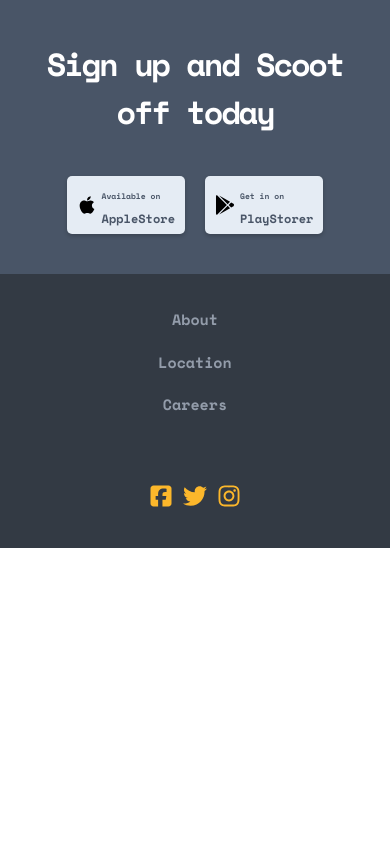
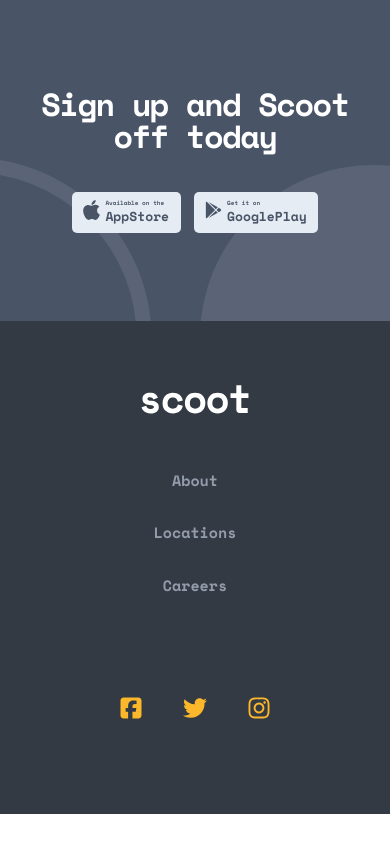
Before and after one commit to sam-sepiol1/scoot-project-becode, a plain HTML site: page index.html in a window 390 px wide. Drawn offline with nearby package versions, Linux system fonts and the light colour scheme.

Commit message:
footer responsive done | footer.scss done | rename folder images to assets | add images for footer

```diff
--- a/index.html
+++ b/index.html
@@ -1,83 +1,100 @@
 <!DOCTYPE html>
 <html lang="en">
-
   <head>
-	<meta charset="UTF-8">
-	<meta name="viewport" content="width=device-width, initial-scale=1.0">
-	<link rel="stylesheet" href="./css/style.css">
+    <meta charset="UTF-8" />
+    <meta name="viewport" content="width=device-width, initial-scale=1.0" />
+    <link rel="stylesheet" href="./css/style.css" />
     <title>Scoot</title>
   </head>
+  <body>
+    <footer class="footer">
+      <div class="footer-container">
+        <section class="footer-signup" aria-label="signup section">
+          <div class="footer-title">
+            <h1>Sign up and Scoot off today</h1>
+          </div>
 
-<body>
-
-	<div class="footer">
-
-		<!-- <div class="footer-background">
-<div class="footer-background-circle footer-background-circle-dark"></div>
-<div class="footer-background-circle footer-background-circle-dark"></div>
-<div class="footer-background-circle footer-background-circle--light"></div>
-</div> -->
-
-		<div class="footer-content">
-			<div class="footer-content-signup">
-				<div class="footer-content-signup-title"><h2>Sign up and Scoot off today</h2></div>
-
-				<div class="footer-content-signup-download">
-					<a href="#" class="footer-content-signup-download-button">
-						<svg xmlns="http://www.w3.org/2000/svg"
-							viewBox="0 0 384 512"><!--!Font Awesome Free 6.6.0 by @fontawesome - https://fontawesome.com License - https://fontawesome.com/license/free Copyright 2024 Fonticons, Inc.-->
+            <div class="footer-buttons">
+                <a href="#" class="footer-button">
+                    <svg xmlns="http://www.w3.org/2000/svg" viewBox="0 0 384 512">
+                      <!--!Font Awesome Free 6.6.0 by @fontawesome - https://fontawesome.com License - https://fontawesome.com/license/free Copyright 2024 Fonticons, Inc.-->
                       <path
-								d="M318.7 268.7c-.2-36.7 16.4-64.4 50-84.8-18.8-26.9-47.2-41.7-84.7-44.6-35.5-2.8-74.3 20.7-88.5 20.7-15 0-49.4-19.7-76.4-19.7C63.3 141.2 4 184.8 4 273.5q0 39.3 14.4 81.2c12.8 36.7 59 126.7 107.2 125.2 25.2-.6 43-17.9 75.8-17.9 31.8 0 48.3 17.9 76.4 17.9 48.6-.7 90.4-82.5 102.6-119.3-65.2-30.7-61.7-90-61.7-91.9zm-56.6-164.2c27.3-32.4 24.8-61.9 24-72.5-24.1 1.4-52 16.4-67.9 34.9-17.5 19.8-27.8 44.3-25.6 71.9 26.1 2 49.9-11.4 69.5-34.3z" />
+                        d="M318.7 268.7c-.2-36.7 16.4-64.4 50-84.8-18.8-26.9-47.2-41.7-84.7-44.6-35.5-2.8-74.3 20.7-88.5 20.7-15 0-49.4-19.7-76.4-19.7C63.3 141.2 4 184.8 4 273.5q0 39.3 14.4 81.2c12.8 36.7 59 126.7 107.2 125.2 25.2-.6 43-17.9 75.8-17.9 31.8 0 48.3 17.9 76.4 17.9 48.6-.7 90.4-82.5 102.6-119.3-65.2-30.7-61.7-90-61.7-91.9zm-56.6-164.2c27.3-32.4 24.8-61.9 24-72.5-24.1 1.4-52 16.4-67.9 34.9-17.5 19.8-27.8 44.3-25.6 71.9 26.1 2 49.9-11.4 69.5-34.3z"
+                      />
                     </svg>
-
-							<div class="footer-content-signup-download-button-info">
-								<span class="footer-content-signup-download-button-info-subtitle">
-									Available on
-								</span> <br>
-								<span class="footer-content-signup-download-button-info-title">
-									AppleStore
-								</span>
+                    <div class="footer-button-content">
+                      <p class="footer-button-content-subtitle">
+                        Available on the
+                      </p>
+                      <p class="footer-button-content-title">
+                        AppStore
+                      </p>
                     </div>
                   </a>
-
-					<a href="#" class="footer-content-signup-download-button">
-						<svg xmlns="http://www.w3.org/2000/svg"
-							viewBox="0 0 512 512"><!--!Font Awesome Free 6.6.0 by @fontawesome - https://fontawesome.com License - https://fontawesome.com/license/free Copyright 2024 Fonticons, Inc.-->
+                  <a href="#" class="footer-button">
+                    <svg xmlns="http://www.w3.org/2000/svg" viewBox="0 0 512 512">
+                      <!--!Font Awesome Free 6.6.0 by @fontawesome - https://fontawesome.com License - https://fontawesome.com/license/free Copyright 2024 Fonticons, Inc.-->
                       <path
-								d="M325.3 234.3L104.6 13l280.8 161.2-60.1 60.1zM47 0C34 6.8 25.3 19.2 25.3 35.3v441.3c0 16.1 8.7 28.5 21.7 35.3l256.6-256L47 0zm425.2 225.6l-58.9-34.1-65.7 64.5 65.7 64.5 60.1-34.1c18-14.3 18-46.5-1.2-60.8zM104.6 499l280.8-161.2-60.1-60.1L104.6 499z" />
+                        d="M325.3 234.3L104.6 13l280.8 161.2-60.1 60.1zM47 0C34 6.8 25.3 19.2 25.3 35.3v441.3c0 16.1 8.7 28.5 21.7 35.3l256.6-256L47 0zm425.2 225.6l-58.9-34.1-65.7 64.5 65.7 64.5 60.1-34.1c18-14.3 18-46.5-1.2-60.8zM104.6 499l280.8-161.2-60.1-60.1L104.6 499z"
+                      />
                     </svg>
-
-							<div class="footer-content-signup-download-button-info">
-								<span class="footer-content-signup-download-button-info-subtitle">
-									Get in on
-								</span> <br>
-								<span class="footer-content-signup-download-button-info-title">
-									PlayStorer
-								</span>
+                    <div class="footer-button-content">
+                      <p class="footer-button-content-subtitle">
+                        Get it on
+                      </p>
+                      <p class="footer-button-content-title">
+                        GooglePlay
+                      </p>
                     </div>
                   </a>
+            </div>
+        </section>
+        <nav class="footer-navbar" aria-label="footer navigation">
+            <div class="footer-navbar-container">
 
+                <div class="footer-navbar-links">
+                    <img src="../assets/scoot-logo.svg" alt="scoot-logo" />
+                    <ul class="footer-navbar-linkslist">
+                        <li><a href="#" class="footer-navbar-link">About</a></li>
+                        <li><a href="#" class="footer-navbar-link">Locations</a></li>
+                        <li><a href="#" class="footer-navbar-link">Careers</a></li>
+                    </ul>
                 </div>
+                <ul class="footer-navbar-socialicons">
+                    <li>
+                      <a href="#">
+                        <svg xmlns="http://www.w3.org/2000/svg" viewBox="0 0 448 512">
+                          <!--!Font Awesome Free 6.6.0 by @fontawesome - https://fontawesome.com License - https://fontawesome.com/license/free Copyright 2024 Fonticons, Inc.-->
+                          <path
+                            d="M64 32C28.7 32 0 60.7 0 96V416c0 35.3 28.7 64 64 64h98.2V334.2H109.4V256h52.8V222.3c0-87.1 39.4-127.5 125-127.5c16.2 0 44.2 3.2 55.7 6.4V172c-6-.6-16.5-1-29.6-1c-42 0-58.2 15.9-58.2 57.2V256h83.6l-14.4 78.2H255V480H384c35.3 0 64-28.7 64-64V96c0-35.3-28.7-64-64-64H64z"
+                          />
+                        </svg>
+                      </a>
+                    </li>
+                    <li>
+                      <a href="#">
+                        <svg xmlns="http://www.w3.org/2000/svg" viewBox="0 0 512 512">
+                          <!--!Font Awesome Free 6.6.0 by @fontawesome - https://fontawesome.com License - https://fontawesome.com/license/free Copyright 2024 Fonticons, Inc.-->
+                          <path
+                            d="M459.4 151.7c.3 4.5 .3 9.1 .3 13.6 0 138.7-105.6 298.6-298.6 298.6-59.5 0-114.7-17.2-161.1-47.1 8.4 1 16.6 1.3 25.3 1.3 49.1 0 94.2-16.6 130.3-44.8-46.1-1-84.8-31.2-98.1-72.8 6.5 1 13 1.6 19.8 1.6 9.4 0 18.8-1.3 27.6-3.6-48.1-9.7-84.1-52-84.1-103v-1.3c14 7.8 30.2 12.7 47.4 13.3-28.3-18.8-46.8-51-46.8-87.4 0-19.5 5.2-37.4 14.3-53 51.7 63.7 129.3 105.3 216.4 109.8-1.6-7.8-2.6-15.9-2.6-24 0-57.8 46.8-104.9 104.9-104.9 30.2 0 57.5 12.7 76.7 33.1 23.7-4.5 46.5-13.3 66.6-25.3-7.8 24.4-24.4 44.8-46.1 57.8 21.1-2.3 41.6-8.1 60.4-16.2-14.3 20.8-32.2 39.3-52.6 54.3z"
+                          />
+                        </svg>
+                      </a>
+                    </li>
+                    <li>
+                      <a href="#">
+                        <svg xmlns="http://www.w3.org/2000/svg" viewBox="0 0 448 512">
+                          <!--!Font Awesome Free 6.6.0 by @fontawesome - https://fontawesome.com License - https://fontawesome.com/license/free Copyright 2024 Fonticons, Inc.-->
+                          <path
+                            d="M224.1 141c-63.6 0-114.9 51.3-114.9 114.9s51.3 114.9 114.9 114.9S339 319.5 339 255.9 287.7 141 224.1 141zm0 189.6c-41.1 0-74.7-33.5-74.7-74.7s33.5-74.7 74.7-74.7 74.7 33.5 74.7 74.7-33.6 74.7-74.7 74.7zm146.4-194.3c0 14.9-12 26.8-26.8 26.8-14.9 0-26.8-12-26.8-26.8s12-26.8 26.8-26.8 26.8 12 26.8 26.8zm76.1 27.2c-1.7-35.9-9.9-67.7-36.2-93.9-26.2-26.2-58-34.4-93.9-36.2-37-2.1-147.9-2.1-184.9 0-35.8 1.7-67.6 9.9-93.9 36.1s-34.4 58-36.2 93.9c-2.1 37-2.1 147.9 0 184.9 1.7 35.9 9.9 67.7 36.2 93.9s58 34.4 93.9 36.2c37 2.1 147.9 2.1 184.9 0 35.9-1.7 67.7-9.9 93.9-36.2 26.2-26.2 34.4-58 36.2-93.9 2.1-37 2.1-147.8 0-184.8zM398.8 388c-7.8 19.6-22.9 34.7-42.6 42.6-29.5 11.7-99.5 9-132.1 9s-102.7 2.6-132.1-9c-19.6-7.8-34.7-22.9-42.6-42.6-11.7-29.5-9-99.5-9-132.1s-2.6-102.7 9-132.1c7.8-19.6 22.9-34.7 42.6-42.6 29.5-11.7 99.5-9 132.1-9s102.7-2.6 132.1 9c19.6 7.8 34.7 22.9 42.6 42.6 11.7 29.5 9 99.5 9 132.1s2.7 102.7-9 132.1z"
+                          />
+                        </svg>
+                      </a>
+                    </li>
+                  </ul>
             </div>
-
-			<div class="footer-content-nav">
-				<div class="footer-content-nav-link">
-
-					<a href="#" class="footer-content-nav-link">About</a>
-					<a href="#" class="footer-content-nav-link">Location</a>
-					<a href="#" class="footer-content-nav-link">Careers</a>
+        </nav>
       </div>
-
-				<div class="footer-content-social">
-					<a href="#"><svg xmlns="http://www.w3.org/2000/svg" viewBox="0 0 448 512"><!--!Font Awesome Free 6.6.0 by @fontawesome - https://fontawesome.com License - https://fontawesome.com/license/free Copyright 2024 Fonticons, Inc.--><path d="M64 32C28.7 32 0 60.7 0 96V416c0 35.3 28.7 64 64 64h98.2V334.2H109.4V256h52.8V222.3c0-87.1 39.4-127.5 125-127.5c16.2 0 44.2 3.2 55.7 6.4V172c-6-.6-16.5-1-29.6-1c-42 0-58.2 15.9-58.2 57.2V256h83.6l-14.4 78.2H255V480H384c35.3 0 64-28.7 64-64V96c0-35.3-28.7-64-64-64H64z"/></svg></a>
-					<a href="#"><svg xmlns="http://www.w3.org/2000/svg" viewBox="0 0 512 512"><!--!Font Awesome Free 6.6.0 by @fontawesome - https://fontawesome.com License - https://fontawesome.com/license/free Copyright 2024 Fonticons, Inc.--><path d="M459.4 151.7c.3 4.5 .3 9.1 .3 13.6 0 138.7-105.6 298.6-298.6 298.6-59.5 0-114.7-17.2-161.1-47.1 8.4 1 16.6 1.3 25.3 1.3 49.1 0 94.2-16.6 130.3-44.8-46.1-1-84.8-31.2-98.1-72.8 6.5 1 13 1.6 19.8 1.6 9.4 0 18.8-1.3 27.6-3.6-48.1-9.7-84.1-52-84.1-103v-1.3c14 7.8 30.2 12.7 47.4 13.3-28.3-18.8-46.8-51-46.8-87.4 0-19.5 5.2-37.4 14.3-53 51.7 63.7 129.3 105.3 216.4 109.8-1.6-7.8-2.6-15.9-2.6-24 0-57.8 46.8-104.9 104.9-104.9 30.2 0 57.5 12.7 76.7 33.1 23.7-4.5 46.5-13.3 66.6-25.3-7.8 24.4-24.4 44.8-46.1 57.8 21.1-2.3 41.6-8.1 60.4-16.2-14.3 20.8-32.2 39.3-52.6 54.3z"/></svg></a>
-					<a href="#"><svg xmlns="http://www.w3.org/2000/svg" viewBox="0 0 448 512"><!--!Font Awesome Free 6.6.0 by @fontawesome - https://fontawesome.com License - https://fontawesome.com/license/free Copyright 2024 Fonticons, Inc.--><path d="M224.1 141c-63.6 0-114.9 51.3-114.9 114.9s51.3 114.9 114.9 114.9S339 319.5 339 255.9 287.7 141 224.1 141zm0 189.6c-41.1 0-74.7-33.5-74.7-74.7s33.5-74.7 74.7-74.7 74.7 33.5 74.7 74.7-33.6 74.7-74.7 74.7zm146.4-194.3c0 14.9-12 26.8-26.8 26.8-14.9 0-26.8-12-26.8-26.8s12-26.8 26.8-26.8 26.8 12 26.8 26.8zm76.1 27.2c-1.7-35.9-9.9-67.7-36.2-93.9-26.2-26.2-58-34.4-93.9-36.2-37-2.1-147.9-2.1-184.9 0-35.8 1.7-67.6 9.9-93.9 36.1s-34.4 58-36.2 93.9c-2.1 37-2.1 147.9 0 184.9 1.7 35.9 9.9 67.7 36.2 93.9s58 34.4 93.9 36.2c37 2.1 147.9 2.1 184.9 0 35.9-1.7 67.7-9.9 93.9-36.2 26.2-26.2 34.4-58 36.2-93.9 2.1-37 2.1-147.8 0-184.8zM398.8 388c-7.8 19.6-22.9 34.7-42.6 42.6-29.5 11.7-99.5 9-132.1 9s-102.7 2.6-132.1-9c-19.6-7.8-34.7-22.9-42.6-42.6-11.7-29.5-9-99.5-9-132.1s-2.6-102.7 9-132.1c7.8-19.6 22.9-34.7 42.6-42.6 29.5-11.7 99.5-9 132.1-9s102.7-2.6 132.1 9c19.6 7.8 34.7 22.9 42.6 42.6 11.7 29.5 9 99.5 9 132.1s2.7 102.7-9 132.1z"/></svg></a>
-				</div>
-			</div>
-		</div>
-
-	</div>
-
+    </footer>
   </body>
-
 </html>
--- a/styles/_footer.scss
+++ b/styles/_footer.scss
@@ -1,86 +1,190 @@
 @use "colors" as *;
 
 .footer {
+    width: 100%;
+    min-width: 375px;
+    font-family: "Space Mono";
 
-    background-color: $dark-navy;
-    width: 100%;
-    font-family: "Space Mono", monospace;
-    &-content {
-        display:grid;
-        grid-template-rows: 1fr 1fr;
-        &-signup {
+    //Background image
+    background: url(../assets/circles.svg) $dark-navy;
+    background-repeat: no-repeat;
+    overflow: hidden;
+    background-position: right -157px top 157px;
+    //-------------------
+
+    ul {
+        list-style-type: none;
+        padding: 0;
+        margin: 0;
+    }
+
+    &-navbar {
+        width: 100%;
+        background-color: #333a44;
+        img {
+            width: 108px;
+            height: 29px;
+        }
+        &-container {
+            width: inherit;
+            padding: 64px 128px 88px 128px;
             display: flex;
             flex-direction: column;
-            justify-content: center;
+            gap: 85px;
+        }
+
+        &-links {
+            display: flex;
+            flex-direction: column;
+            gap: 40px;
+            font-size: 15px;
+            font-weight: bold;
+            line-height: 3.5;
             align-items: center;
-            padding: 40px;
-            gap: 40px;
-            &-title {
-                text-align: center;
-                h2 {
 
-                    color: #ffff;
-                    font-size: 32px;
-
+            a {
+                &:hover {
+                    color: $yellow;
                 }
-
-            }
-
-            &-download {
-                display: flex;
-                gap: 20px;
-                &-button{
-                    background-color: $light-grey;
-                    color: $dark-navy;
-                    text-decoration: none;
-                    border-radius: 5px;
-                    width: max-content;
-                    box-shadow: 0 2px 4px rgba(0, 0, 0, 0.2);
-                    display:flex;
-                    align-items: center;
-                    gap: 5px;
-                    &-info {
-                        &-title {
-                            font-size:12px;
-                            }
-                            &-subtitle{
-                                font-size:8px;
-                            }
-                    }
-
-                }
-
-            }
-
-            svg {
-                width: 20px;
-                height: 20px;
             }
         }
 
-        &-nav {
+        &-linkslist {
             display: flex;
             flex-direction: column;
-            justify-content: space-around;
             align-items: center;
-            background-color: #333a44;
-            &-link {
-                display: flex;
-                flex-direction: column;
-                align-items: center;
-                color: $dim-grey;
-                font-size: 15px;
-                gap: 20px
+        }
+
+        &-link {
+            text-decoration: none;
+            color: $dim-grey;
+        }
+        svg {
+            width: 24px;
+            height: 24px;
+            fill: $yellow;
+            &:hover {
+                fill: $light-grey;
             }
-            svg {
-                width: 24px;
-                height: 24px;
-                fill:$yellow;
+        }
+
+        &-socialicons {
+            display: flex;
+            justify-content: center;
+            gap: 40px;
+        }
+    }
+
+    &-signup {
+        position: relative;
+        overflow: hidden;
+        padding: 88px 32px;
+        display: flex;
+        flex-direction: column;
+        color: #ffff;
+        gap: 40px;
+        align-items: center;
+        h1 {
+            text-align: center;
+            font-size: 32px;
+            line-height: 32px;
+            letter-spacing: -1.5px;
+        }
+    }
+
+
+
+    &-buttons {
+        display: flex;
+        gap: 13px;
+    }
+
+    &-button {
+        display: flex;
+        background-color: $light-grey;
+        font-family: "Space Mono";
+        text-decoration: none;
+        padding: 6px 11.5px 6px 11.5px;
+        color: $dark-navy;
+        border-radius: 5px;
+
+        svg {
+            width: 17px;
+            height: 24px;
+            fill: $dark-navy;
+        }
+
+        &:hover {
+            cursor: pointer;
+        }
+
+        &-content {
+            margin-left: 5px;
+            &-subtitle {
+                font-size: 6px;
+            }
+
+            &-title {
+                font-size: 13px;
+                font-weight: bold;
             }
         }
     }
+}
 
-    a {
-        text-decoration: none;
+
+@media (min-width: 768px) {
+    .footer {
+        &-title {
+            h1{
+                font-size: 48px;
+                line-height: 48px;
+            }
+        }
+        &-navbar {
+            &-container {
+                flex-direction: row;
+                padding: 35px 40px;
+                justify-content: space-between;
+            }
+            &-links {
+                flex-direction: row;
+                gap: 59px;
+                line-height:unset;
+            }
+            &-linkslist {
+                display: flex;
+    flex-direction: row;
+    gap: 32px;
+
+            }
+        }
     }
 }
+
+@media(min-width:1024px) {
+.footer {
+    &-signup {
+        flex-direction: row;
+        justify-content: space-between;
+        h1{
+            text-align: left;
+        }
+    }
+}
+}
+
+@media(min-width:1440px){
+    .footer{
+        &-signup{
+            padding: 102px 165px;
+            gap:336px;
+        }
+
+        &-navbar{
+            &-container {
+                padding: 35px 162px 32px 165px;
+            }
+        }
+    }
+}
```
Also changed, not shown: assets/apple.svg (renamed from images/apple.svg), assets/circles.svg (added), assets/facebook.svg (renamed from images/facebook.svg), assets/google-play.svg (renamed from images/google-play.svg), assets/instagram.svg (renamed from images/instagram.svg), assets/scoot-logo.svg (renamed from images/scoot-logo.svg), assets/twitter.svg (renamed from images/twitter.svg), css/style.css, 2 other files. Lines whose indentation alone changed are shown as unchanged.
